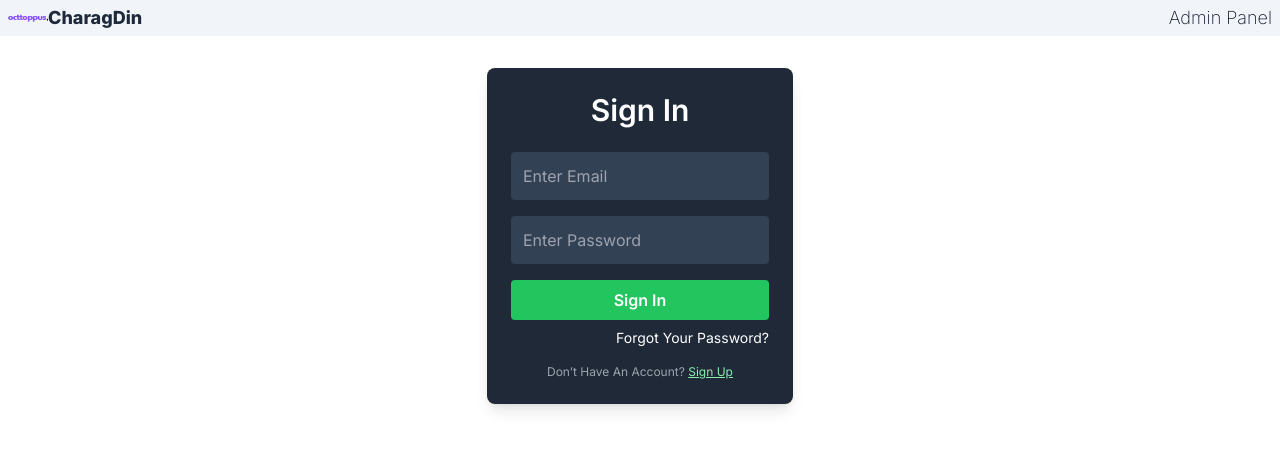
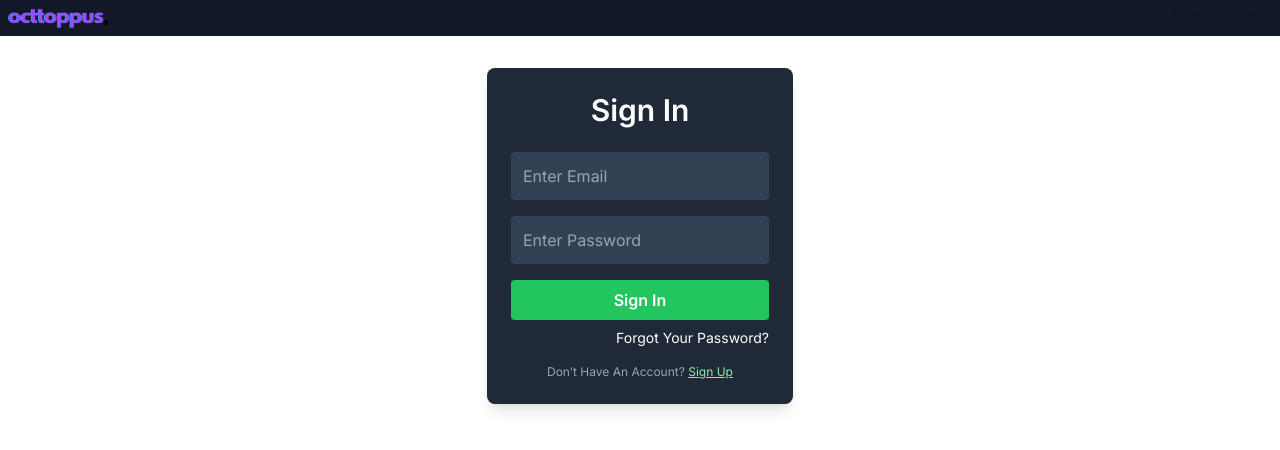
Before and after one commit to Hamza123Hussain/octtoppus_admin, a Next.js app: page / in a window 1280 px wide. Shown: the top 450 px of the page. Built offline with nearby package versions, Linux system fonts and the light colour scheme.

Commit message:
needed to be fixed

```diff
--- a/components/Navbar.tsx
+++ b/components/Navbar.tsx
@@ -1,14 +1,12 @@
 'use client'
-import { UserContext } from '@/utils/Context'
 import Image from 'next/image'
-import React, { useContext, useEffect, useState } from 'react'
+import React from 'react'
 
 const Navbar = () => {
   return (
-    <div className=" px-2 bg-slate-100 flex justify-between items-center p-1">
+    <div className=" px-2 bg-gray-900 flex justify-between items-center p-1">
       <div className=" flex items-center">
-        <Image src={'/Logo.png'} width={40} height={30} alt="Logo" />{' '}
-        <h6 className=" text-lg text-slate-800 font-extrabold">CharagDin</h6>
+        <Image src={'/logo.png'} width={100} height={100} alt="Logo" />{' '}
       </div>
 
       <h1 className=" text-lg text-slate-900 font-extralight">Admin Panel</h1>
```
